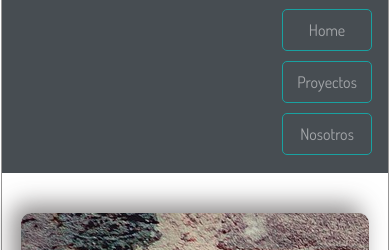
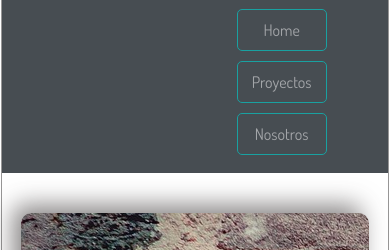
Before and after one commit to tatanlejo17/Jsoft, a plain HTML site: page index.html in a window 390 px wide. Both pictures are taken after a click on the button "Toggle navigation". Shown: the part 567-817 px from the top of the page. Drawn offline with nearby package versions, Linux system fonts and the light colour scheme; a script that the page names is missing; files whose address does not match are found by name; a web font is replaced by a local one.

Commit message:
Menú nav responsive

```diff
--- a/Css/responsive.css
+++ b/Css/responsive.css
@@ -81,11 +81,12 @@
     nav div div{
          margin-top: 15px;
          /* background: greenyellow; */
-         width: 100%;
+         width: 90%;
          height: auto;
-         justify-content: center;
+         justify-content: flex-end;
          align-items: flex-end;
          display: block;
+         padding-right: 10px;
     }
     .item{
          margin-bottom: 10px;
```
